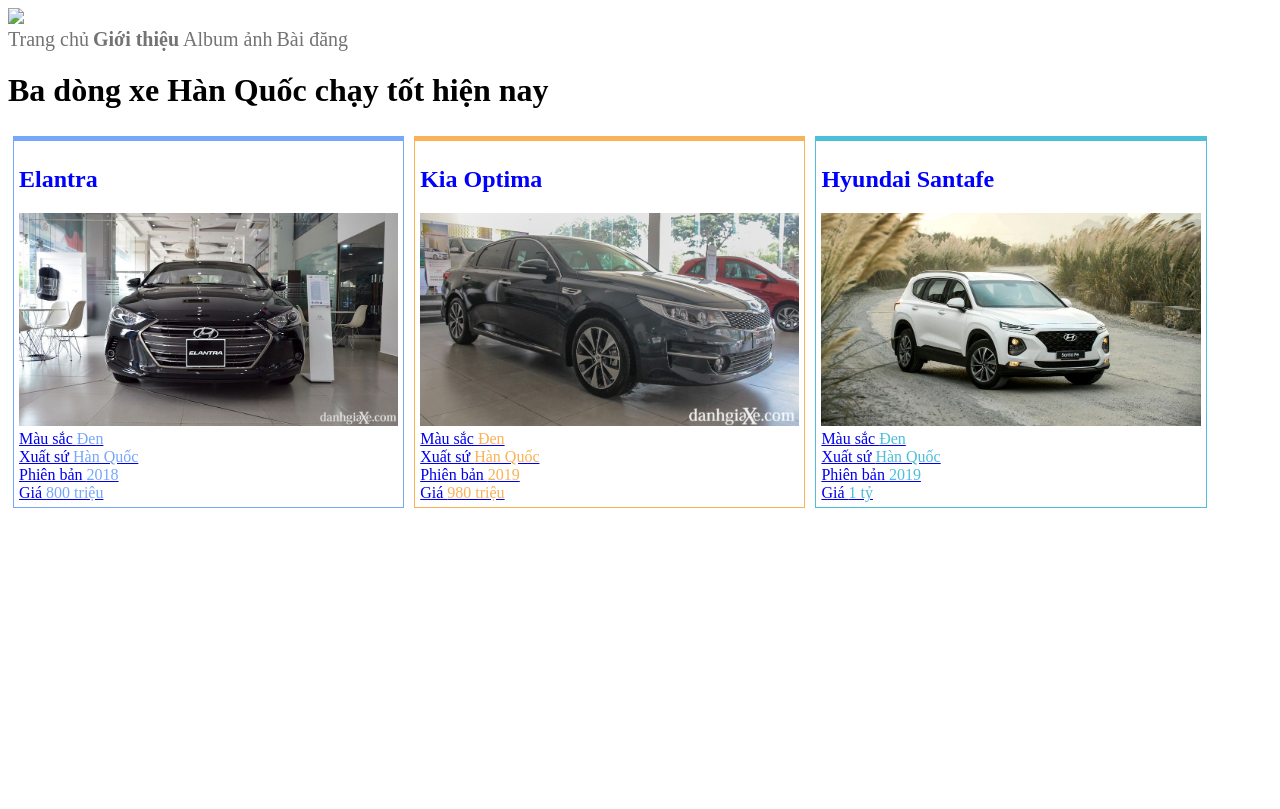
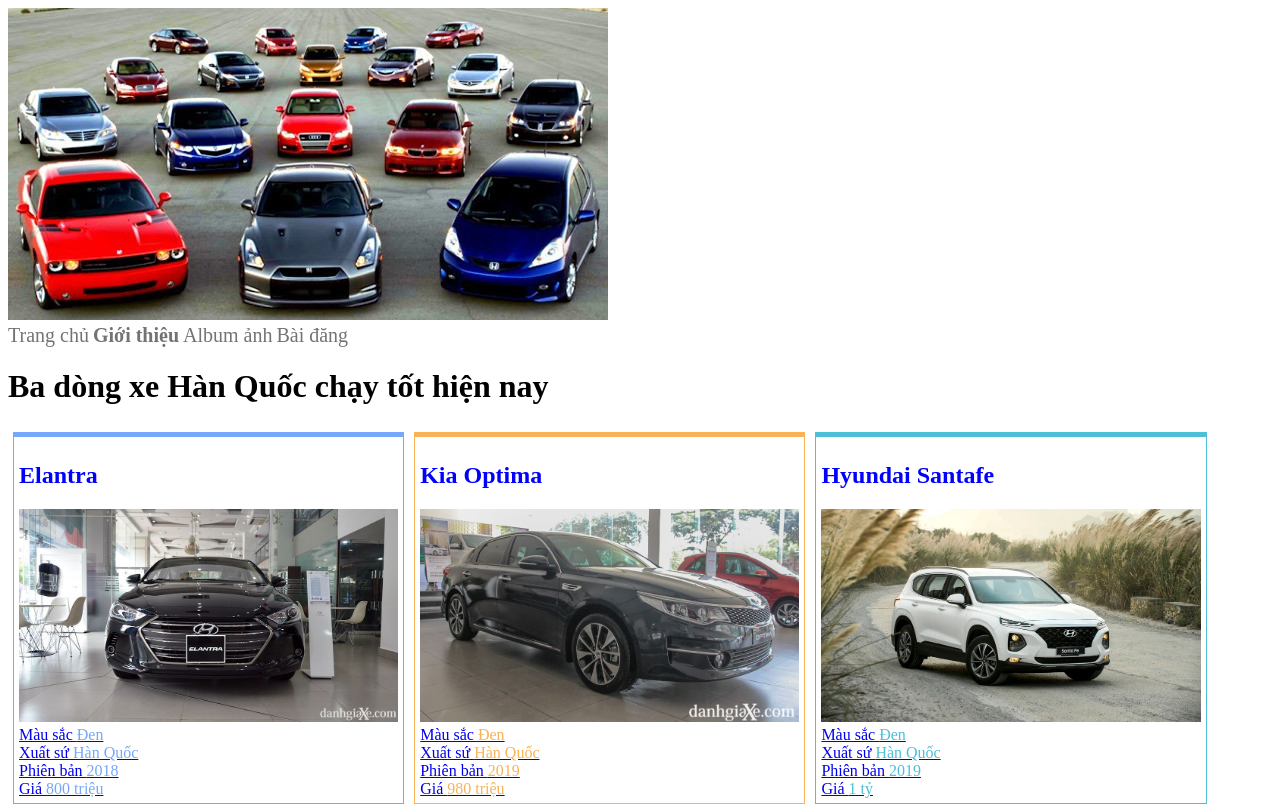
Before and after one commit to phuongquang79/phuongquang79.github.io, a plain HTML site: page threecolumn/index.html in a window 1280 px wide. Drawn offline with Linux system fonts and the light colour scheme.

Commit message:
Update index.html

```diff
--- a/threecolumn/index.html
+++ b/threecolumn/index.html
@@ -8,7 +8,7 @@
 
   <body>
       <div id="banner">
-        <img src="img/cars.">
+        <img src="img/cars.JPG">
       </div>
 
       <div id="main-menu">
```
